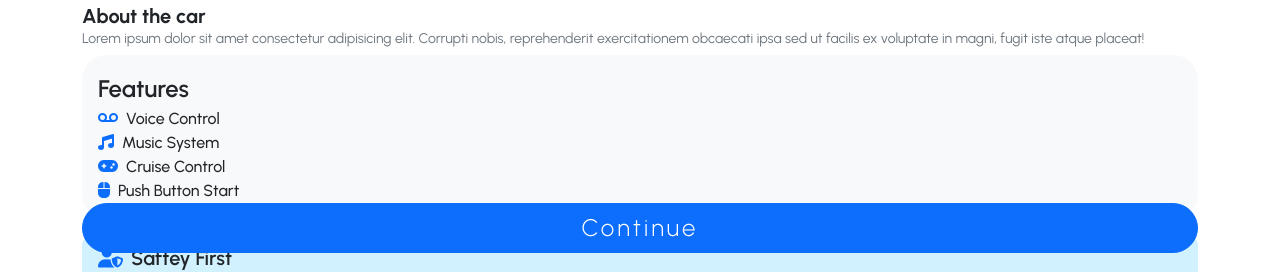
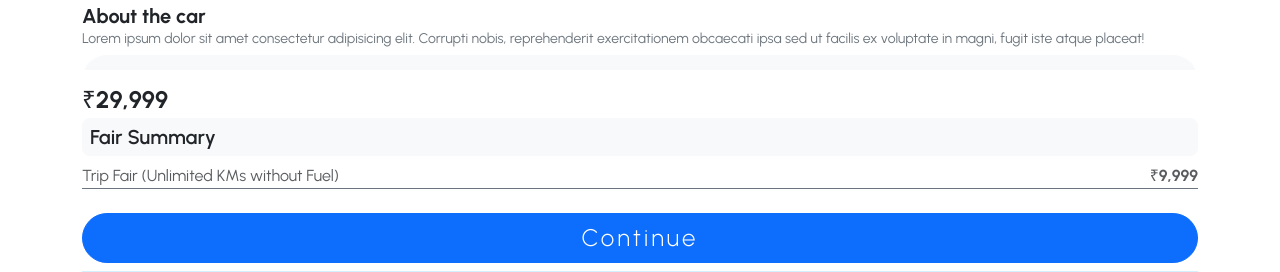
Before and after one commit to Kaminou2904/rentalCars, a React (Create React App) app in the folder frontend/: page /Detail in a window 1280 px wide. Shown: the part 529-801 px from the top of the page. Built offline with nearby package versions, Linux system fonts and the light colour scheme.

Commit message:
popup is on the way

```diff
--- a/frontend/public/index.html
+++ b/frontend/public/index.html
@@ -16,6 +16,7 @@
     <link rel="stylesheet" href="./css/font.css">
     <script src="./javascript/fontawesome.js"></script>
     <title>Caronrent | Luxury Cars On Rent</title>
+    <meta name="google-site-verification" content="kV78M3TTamEr0r1bVWfc--vkV1Wkp5NltdcrTfd1cAc" />
   </head>
   <body>
     <noscript>You need to enable JavaScript to run this app.</noscript>
--- a/frontend/src/App.js
+++ b/frontend/src/App.js
@@ -2,7 +2,6 @@ import './App.css';
 import {BrowserRouter as Router, Routes, Route} from 'react-router-dom';
 import Home from './Pages/Home/Home';
 import Detail from './Pages/Detail/Detail';
-import Footer from './Components/Footer/Footer';
 
 function App() {
   return (
@@ -12,7 +11,6 @@ function App() {
           <Route path='/' element={<Home/>}/>
           <Route path='/Detail' element={<Detail/>}/>
         </Routes>
-        <Footer/>
       </Router>
     </div>
   );
--- a/frontend/src/Pages/Detail/Detail.css
+++ b/frontend/src/Pages/Detail/Detail.css
@@ -59,9 +59,13 @@
     line-height: 18px;
 }
 
+.priceDetails{
+    list-style: none;
+}
+
 .floatBtnWrap{
     position: sticky;
-    bottom: 10px;
+    bottom: 0px;
     border: 0px !important;
 }
 
--- a/frontend/src/Pages/Detail/Detail.jsx
+++ b/frontend/src/Pages/Detail/Detail.jsx
@@ -63,7 +63,7 @@ function Detail() {
             </div>
         </div>
 
-        <div className="policyWraper container pb-5">
+        <div className="policyWraper container ">
             <div className="policyWrap">
                 <div className="policyCard bg-brand mb-2 p-3 py-2">
                     <p className="policyCardHead urbanist-semibold fs-5 mb-0">
@@ -92,12 +92,20 @@ function Detail() {
             </div>
         </div>
 
-        <div className="floatBtnWrap container py-2">
-            <div className="floatBtn urbanist-light w-100 btn btn-primary rounded-pill fs-4">
+        <div className="floatBtnWrap container bg-white py-2">
+            <div className="popup">
+                <div className="popupWrap">
+                    <div className="mainPrice mb-0 urbanist-bold fs-4 mt-1">₹29,999</div>
+                    <div className="popupTitel bg-light rounded-3 p-2 py-1 urbanist-semibold fs-5">Fair Summary</div>
+                    <ul className="priceDetails ps-0 mt-2">
+                      <li className="priceLi text-muted urbanist-regular ls-2 border-bottom border-secondary d-flex justify-cotent-between mt-1">Trip Fair (Unlimited KMs without Fuel) <span className='priceLiSpan ms-auto urbanist-bold'>₹9,999</span></li>
+                    </ul>
+                </div>
+            </div>
+            <div className="floatBtn urbanist-light w-100 btn btn-primary rounded-pill fs-4 mt-2">
                 Continue
             </div>
         </div>
-
     </div>
   )
 }
--- a/frontend/src/Pages/Home/Home.jsx
+++ b/frontend/src/Pages/Home/Home.jsx
@@ -8,6 +8,7 @@ import Flexcard from '../../Components/Flexcard/Flexcard';
 import Happycard from '../../Components/Happycard/Happycard';
 import Listingcard from '../../Components/Listingcard/Listingcard';
 import Basiccard from '../../Components/Basiccard/Basiccard';
+import Footer from '../../Components/Footer/Footer';
 
 function Home() {
 
@@ -239,6 +240,7 @@ function Home() {
                     </div>
                 </div>
             </div>
+            <Footer/>
         </div>
     )
 }
```
